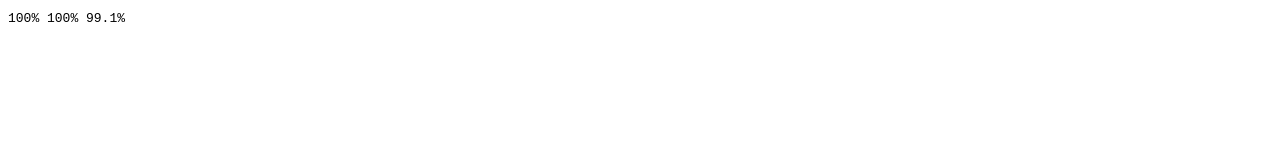
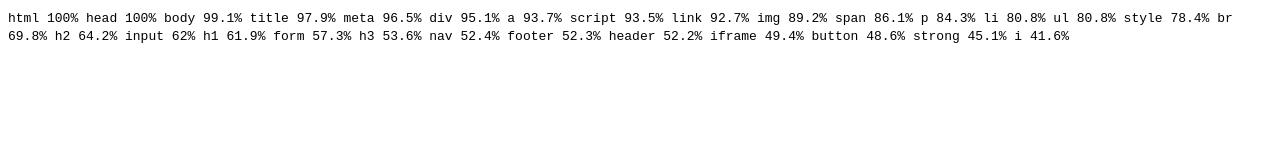
Before and after one commit to kirtimukha/valofe, a plain HTML site: page index.html in a window 1280 px wide. Drawn offline with Linux system fonts and the light colour scheme.

Commit message:
브라켓 삭제

```diff
--- a/index.html
+++ b/index.html
@@ -8,34 +8,34 @@
 </head>
 <body>
     <code>
-        <html> 100%
-            <head>100%
-            <body>99.1%
-            <title>97.9%
-            <meta>96.5%
-            <div>95.1%
-            <a>93.7%
-            <script>93.5%
-            <link>92.7%
-            <img>89.2%
-            <span>86.1%
-            <p>84.3%
-            <li>80.8%
-            <ul>80.8%
-            <style>78.4%
-            <br>69.8%
-            <h2>64.2%
-            <input>62%
-            <h1>61.9%
-            <form>57.3%
-            <h3>53.6%
-            <nav>52.4%
-            <footer>52.3%
-            <header>52.2%
-            <iframe>49.4%
-            <button>48.6%
-            <strong>45.1%
-            <i>41.6%
+        html 100%
+        head 100%
+        body 99.1%
+        title 97.9%
+        meta 96.5%
+        div 95.1%
+        a 93.7%
+        script 93.5%
+        link 92.7%
+        img 89.2%
+        span 86.1%
+        p 84.3%
+        li 80.8%
+        ul 80.8%
+        style 78.4%
+        br 69.8%
+        h2 64.2%
+        input 62%
+        h1 61.9%
+        form 57.3%
+        h3 53.6%
+        nav 52.4%
+        footer 52.3%
+        header 52.2%
+        iframe 49.4%
+        button 48.6%
+        strong 45.1%
+        i 41.6%
 
     </code>
 
```
